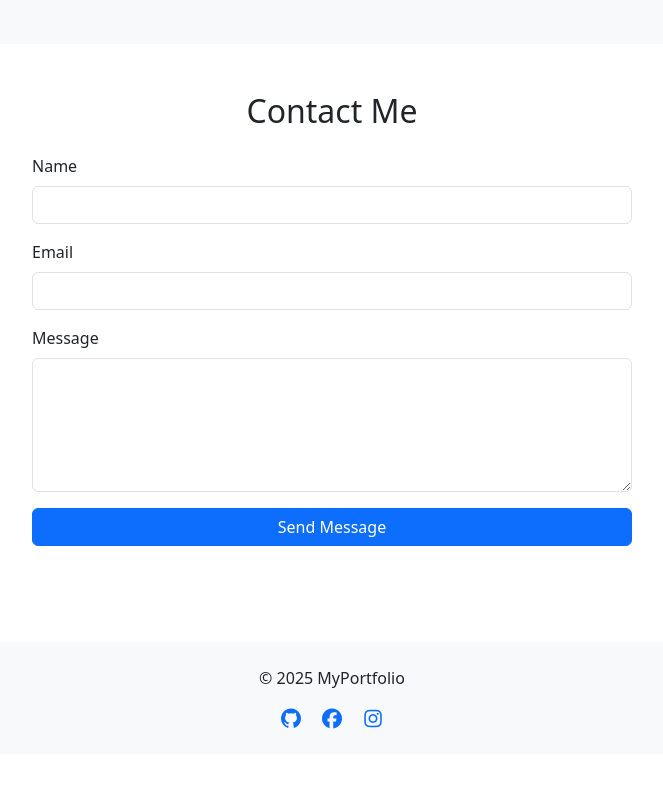
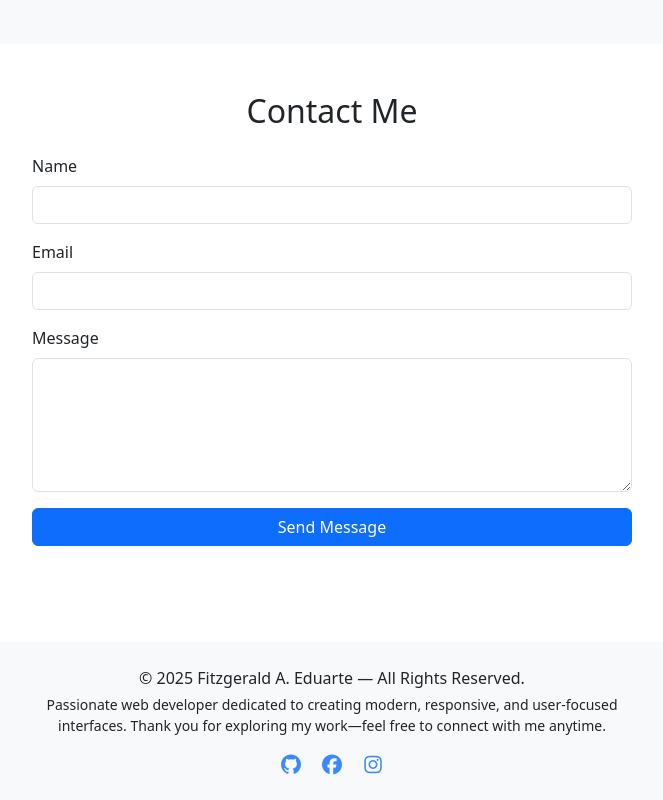
Before and after one commit to ztifff/myFirstPortfolio, a React (Create React App) app: page / in a window 1280 px wide. Shown: the part 2330-3130 px from the top of the page, without its empty margins (308-971 px from the left). Before the commit the page ends 3084 px from the top, so only its background shows below. Built offline with nearby package versions, Linux system fonts and the light colour scheme.

Commit message:
Enhance Footer component with new content and styles
Updated footer content and styling for better presentation.

```diff
--- a/src/components/Footer.js
+++ b/src/components/Footer.js
@@ -4,13 +4,32 @@ import socials from "../data/socials";
 export default function Footer({ isDark }) {
   return (
     <footer
-      className={`text-center py-4 ${isDark ? "bg-dark text-light" : "bg-light text-dark"} shadow-sm`}
+      className={`text-center py-4 ${
+        isDark ? "bg-dark text-light" : "bg-light text-dark"
+      } shadow-sm`}
       style={{ transition: "background-color 0.3s, color 0.3s" }}
     >
-      <p>© 2025 MyPortfolio</p>
+      <p className="mb-1">
+        © 2025 Fitzgerald A. Eduarte — All Rights Reserved.
+      </p>
+
+      <p
+        className="small mb-3"
+        style={{ maxWidth: "600px", margin: "0 auto" }}
+      >
+        Passionate web developer dedicated to creating modern, responsive, and user-focused
+        interfaces. Thank you for exploring my work—feel free to connect with me anytime.
+      </p>
+
       <div className="d-flex justify-content-center gap-3">
         {socials.map((social, idx) => (
-          <a key={idx} href={social.link} target="_blank" rel="noopener noreferrer">
+          <a
+            key={idx}
+            href={social.link}
+            target="_blank"
+            rel="noopener noreferrer"
+            className="footer-social"
+          >
             <i className={`${social.icon} fa-lg`}></i>
           </a>
         ))}
```
